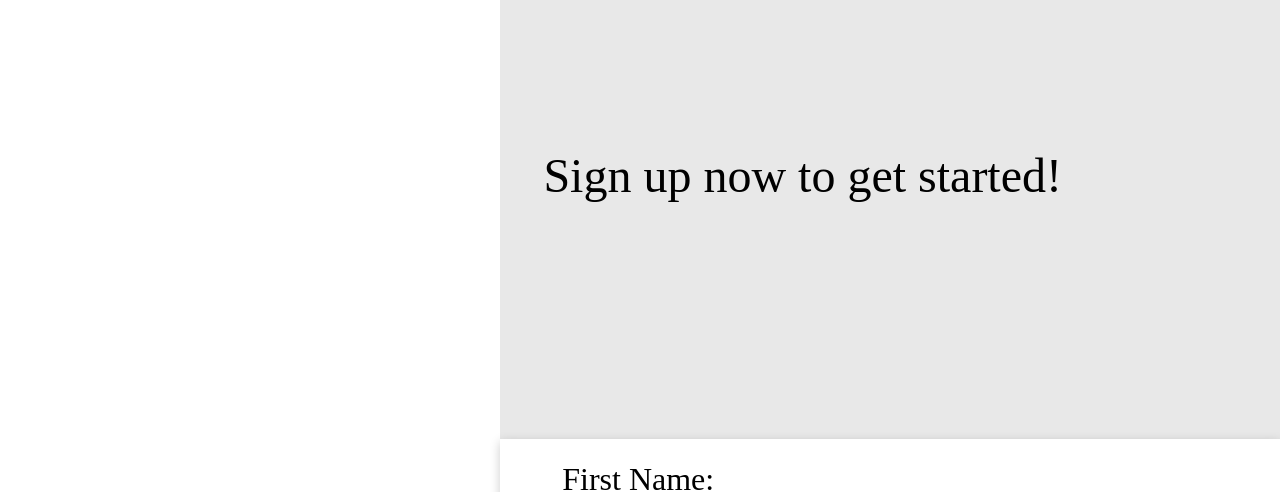
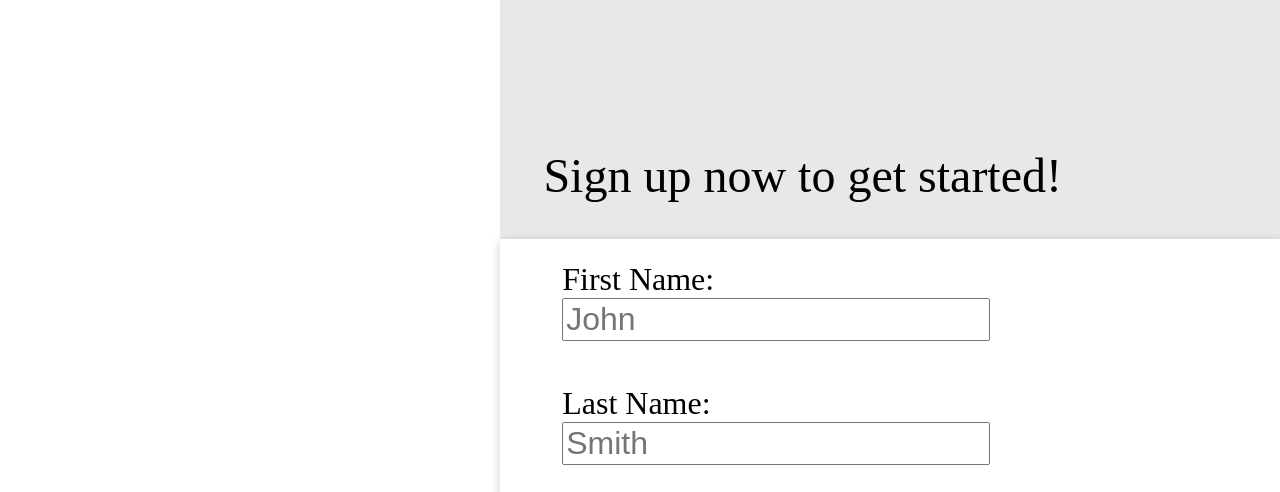
Before and after one commit to Michaelj82/odinsignupform, a plain HTML site: page index.html in a window 1280 px wide. Shown: the part 314-806 px from the top of the page. Drawn offline with Linux system fonts and the light colour scheme; a script that the page names is missing.

Commit message:
changing height of intro area

```diff
--- a/style.css
+++ b/style.css
@@ -134,7 +134,7 @@ li > input:focus{
     flex-grow: 0.2;
 
     font-size: 3rem;
-    min-height: 650px;
+    min-height: 450px;
     padding: 3%;
     margin: 20px;
 
```
